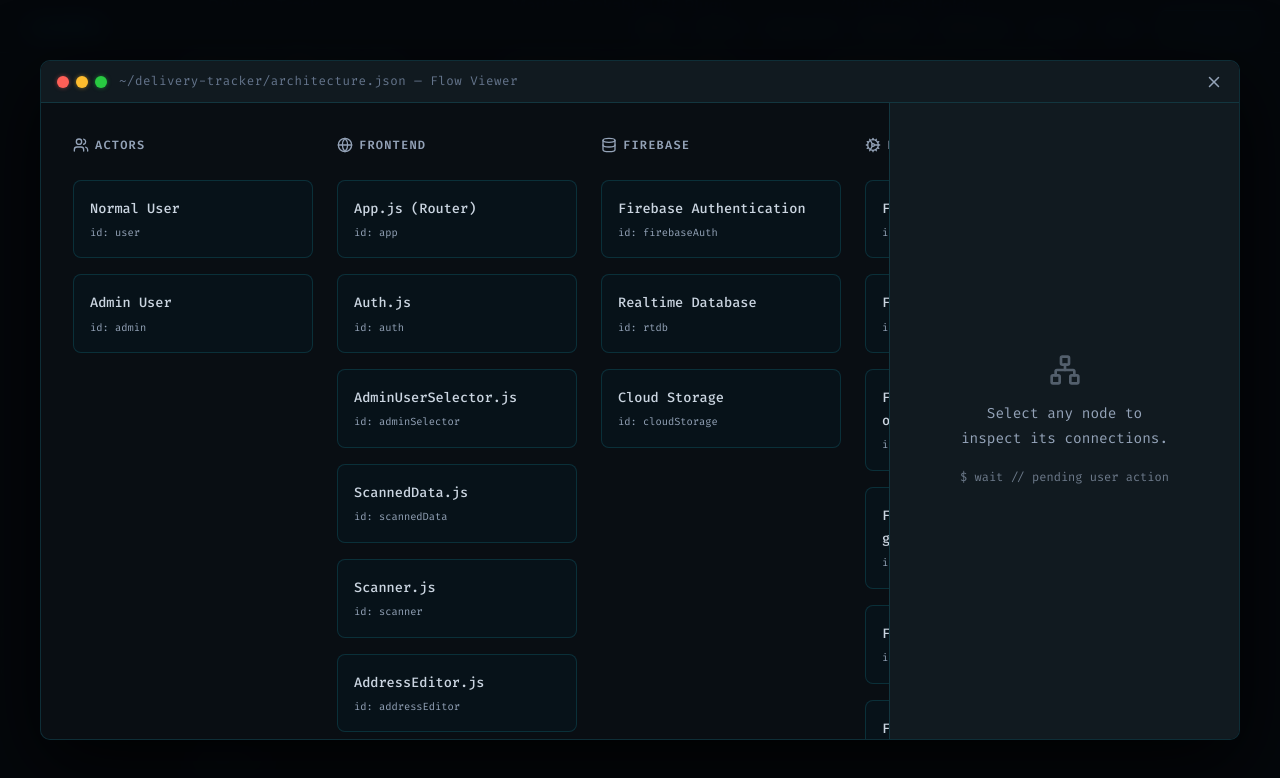
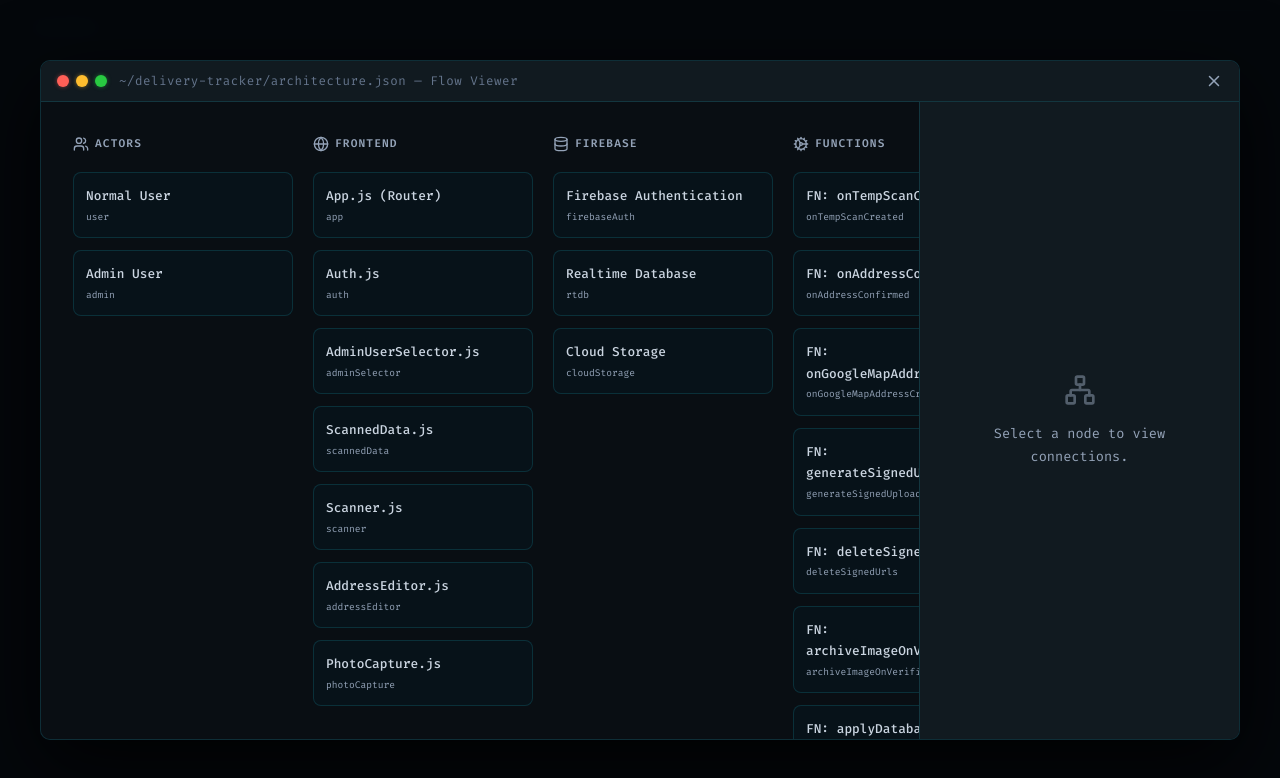
Before and after one commit to PrakEntech/portfolio, a React (Vite) app: page / in a window 1280 px wide. Both pictures are taken after a click on the button "View Architecture". Shown: the part 4560-5338 px from the top of the page. Built offline with nearby package versions, Linux system fonts and the light colour scheme.

Commit message:
Update ArchitectureViewer.jsx

```diff
--- a/src/components/ArchitectureViewer.jsx
+++ b/src/components/ArchitectureViewer.jsx
@@ -1,4 +1,4 @@
-import React, { useState, useMemo, useRef } from 'react';
+import React, { useState, useMemo, useRef, useEffect } from 'react';
 import { X, Network, Database, Server, Users, ArrowRight, Zap, Globe, Cog } from 'lucide-react';
 import architectureData from '../../architecture.json';
 
@@ -14,6 +14,13 @@
 const ArchitectureViewer = ({ isOpen, onClose }) => {
     const [selectedNodeId, setSelectedNodeId] = useState(null);
     const [hoveredNodeId, setHoveredNodeId] = useState(null);
+    const [isMobile, setIsMobile] = useState(typeof window !== 'undefined' ? window.innerWidth < 768 : false);
+
+    useEffect(() => {
+        const handleResize = () => setIsMobile(window.innerWidth < 768);
+        window.addEventListener('resize', handleResize);
+        return () => window.removeEventListener('resize', handleResize);
+    }, []);
 
     const activeNodeId = hoveredNodeId || selectedNodeId;
     const viewerRef = useRef(null);
@@ -55,37 +62,46 @@
     return (
         <div className="arch-modal-overlay" style={{
             position: 'fixed', top: 0, left: 0, right: 0, bottom: 0,
-            backgroundColor: 'rgba(5, 8, 12, 0.95)',
+            backgroundColor: 'rgba(5, 8, 12, 0.98)',
             backdropFilter: 'blur(10px)',
-            zIndex: 1000,
+            zIndex: 2000,
             display: 'flex',
             alignItems: 'center',
             justifyContent: 'center',
-            padding: '2rem'
+            padding: isMobile ? '0' : '2rem'
         }}>
             <div className="terminal-window" style={{
                 width: '100%',
                 maxWidth: '1200px',
-                height: '85vh',
+                height: isMobile ? '100vh' : '85vh',
                 display: 'flex',
                 flexDirection: 'column',
-                boxShadow: '0 25px 80px rgba(0,0,0,0.8)'
+                boxShadow: '0 25px 80px rgba(0,0,0,0.8)',
+                borderRadius: isMobile ? '0' : '10px',
+                border: isMobile ? 'none' : '1px solid var(--border-color)'
             }}>
                 {/* Terminal Header */}
-                <div className="terminal-header" style={{ justifyContent: 'space-between' }}>
+                <div className="terminal-header" style={{
+                    justifyContent: 'space-between',
+                    padding: isMobile ? '0.75rem 1rem' : '0.6rem 1rem'
+                }}>
                     <div style={{ display: 'flex', alignItems: 'center', gap: '12px' }}>
+                        {!isMobile && (
                             <div className="terminal-controls">
                                 <div className="control red" onClick={onClose} style={{ cursor: 'pointer' }} />
                                 <div className="control yellow" />
                                 <div className="control green" />
                             </div>
-                        <span className="terminal-title">~/delivery-tracker/architecture.json — Flow Viewer</span>
+                        )}
+                        <span className="terminal-title" style={{ fontSize: isMobile ? '0.7rem' : '0.78rem' }}>
+                            {isMobile ? 'architecture.json' : '~/delivery-tracker/architecture.json — Flow Viewer'}
+                        </span>
                     </div>
                     <button onClick={onClose} style={{
                         background: 'none', border: 'none', color: 'var(--text-muted)',
                         cursor: 'pointer', outline: 'none', display: 'flex', alignItems: 'center'
                     }}>
-                        <X size={18} />
+                        <X size={isMobile ? 20 : 18} />
                     </button>
                 </div>
 
@@ -93,34 +109,38 @@
                 <div className="terminal-body" style={{
                     flex: 1,
                     display: 'flex',
+                    flexDirection: isMobile ? 'column' : 'row',
                     overflow: 'hidden',
                     padding: 0
                 }}>
-                    {/* Layout Area */}
+                    {/* Layout Area - Always keeps its horizontal scroll nature */}
                     <div className="arch-grid" ref={viewerRef} style={{
-                        flex: 2,
+                        flex: isMobile && selectedNodeId ? '0 0 50%' : '1',
                         display: 'flex',
-                        gap: '1.5rem',
-                        padding: '2rem',
+                        gap: '1.25rem',
+                        padding: isMobile ? '1.5rem 1rem' : '2rem',
                         overflowX: 'auto',
-                        background: 'rgba(8, 12, 16, 0.5)'
+                        overflowY: 'auto',
+                        background: 'rgba(8, 12, 16, 0.5)',
+                        scrollSnapType: isMobile ? 'x mandatory' : 'none'
                     }}>
                         {columns.map(colId => {
                             if (!groupedNodes[colId]) return null;
                             return (
                                 <div key={colId} className="arch-col" style={{
-                                    flex: '0 0 240px',
+                                    flex: isMobile ? '0 0 80%' : '0 0 220px',
                                     display: 'flex',
                                     flexDirection: 'column',
-                                    gap: '1rem'
+                                    gap: '0.75rem',
+                                    scrollSnapAlign: 'start'
                                 }}>
                                     <div style={{
                                         color: 'var(--text-muted)',
-                                        fontSize: '0.75rem',
+                                        fontSize: '0.7rem',
                                         textTransform: 'uppercase',
                                         letterSpacing: '0.1em',
                                         fontWeight: 600,
-                                        marginBottom: '0.5rem',
+                                        marginBottom: '0.4rem',
                                         display: 'flex',
                                         alignItems: 'center',
                                         gap: '6px'
@@ -128,7 +148,6 @@
                                         {ICON_MAP[colId]} {colId}
                                     </div>
                                     {groupedNodes[colId].map(node => {
-                                        // Determine highlight state for CSS
                                         let nodeState = 'normal';
                                         if (activeNodeId) {
                                             if (node.id === activeNodeId) nodeState = 'active';
@@ -140,26 +159,26 @@
                                             <div
                                                 key={node.id}
                                                 className={`arch-node state-${nodeState}`}
-                                                onMouseEnter={() => setHoveredNodeId(node.id)}
-                                                onMouseLeave={() => setHoveredNodeId(null)}
+                                                onMouseEnter={() => !isMobile && setHoveredNodeId(node.id)}
+                                                onMouseLeave={() => !isMobile && setHoveredNodeId(null)}
                                                 onClick={() => handleNodeClick(node.id)}
                                                 style={{
                                                     background: nodeState === 'active' ? 'rgba(34, 211, 238, 0.15)' : 'rgba(8, 20, 28, 0.8)',
                                                     border: `1px solid ${nodeState === 'active' ? 'var(--accent-green)' : 'var(--border-color)'}`,
-                                                    padding: '1rem',
+                                                    padding: '0.75rem',
                                                     borderRadius: '8px',
                                                     cursor: 'pointer',
                                                     transition: 'all 0.2s',
                                                     opacity: nodeState === 'dimmed' ? 0.3 : 1,
                                                     transform: nodeState === 'active' ? 'translateY(-2px)' : 'none',
-                                                    boxShadow: nodeState === 'active' ? '0 0 20px rgba(34, 211, 238, 0.2)' : 'none'
+                                                    boxShadow: nodeState === 'active' ? '0 0 15px rgba(34, 211, 238, 0.2)' : 'none'
                                                 }}
                                             >
-                                                <div style={{ fontSize: '0.85rem', color: nodeState === 'active' ? '#fff' : 'var(--text-body)', fontWeight: 500 }}>
+                                                <div style={{ fontSize: '0.8rem', color: nodeState === 'active' ? '#fff' : 'var(--text-body)', fontWeight: 500 }}>
                                                     {node.label}
                                                 </div>
-                                                <div style={{ fontSize: '0.65rem', color: 'var(--text-muted)', marginTop: '4px', fontFamily: "'Fira Code', monospace" }}>
-                                                    id: {node.id}
+                                                <div style={{ fontSize: '0.6rem', color: 'var(--text-muted)', marginTop: '2px', fontFamily: "'Fira Code', monospace" }}>
+                                                    {node.id}
                                                 </div>
                                             </div>
                                         )
@@ -169,46 +188,58 @@
                         })}
                     </div>
 
-                    {/* Details Sidebar */}
+                    {/* Details Sidebar / Bottom Panel on Mobile */}
                     <div className="arch-sidebar" style={{
-                        flex: '0 0 350px',
-                        borderLeft: '1px solid var(--border-color)',
+                        flex: isMobile ? (selectedNodeId ? '1' : '0') : '0 0 320px',
+                        borderLeft: isMobile ? 'none' : '1px solid var(--border-color)',
+                        borderTop: isMobile ? '1px solid var(--border-color)' : 'none',
                         background: 'var(--terminal-header-bg)',
-                        padding: '2rem',
-                        overflowY: 'auto'
+                        padding: isMobile ? '1.5rem' : '2rem',
+                        overflowY: 'auto',
+                        display: isMobile && !selectedNodeId ? 'none' : 'block'
                     }}>
                         {selectedNode ? (
                             <div>
-                                <div style={{ marginBottom: '2rem' }}>
-                                    <div style={{ color: 'var(--accent-green)', fontFamily: "'Fira Code', monospace", fontSize: '0.75rem', marginBottom: '8px' }}>
+                                <div style={{ marginBottom: '1.5rem', position: 'relative' }}>
+                                    {isMobile && (
+                                        <button
+                                            onClick={() => setSelectedNodeId(null)}
+                                            style={{
+                                                position: 'absolute', right: 0, top: 0, background: 'none', border: 'none', color: 'var(--text-muted)'
+                                            }}
+                                        >
+                                            <X size={16} />
+                                        </button>
+                                    )}
+                                    <div style={{ color: 'var(--accent-green)', fontFamily: "'Fira Code', monospace", fontSize: '0.65rem', marginBottom: '6px' }}>
                                         $ inspect {selectedNode.id}
                                     </div>
-                                    <h3 style={{ fontSize: '1.2rem', color: '#fff', marginBottom: '4px' }}>{selectedNode.label}</h3>
-                                    <div style={{ fontSize: '0.75rem', color: 'var(--text-muted)', textTransform: 'uppercase', letterSpacing: '0.05em' }}>
-                                        Group: {selectedNode.group}
+                                    <h3 style={{ fontSize: '1.1rem', color: '#fff', marginBottom: '2px' }}>{selectedNode.label}</h3>
+                                    <div style={{ fontSize: '0.65rem', color: 'var(--text-muted)', textTransform: 'uppercase' }}>
+                                        {selectedNode.group}
                                     </div>
                                 </div>
 
                                 {outgoing.length > 0 && (
-                                    <div style={{ marginBottom: '2rem' }}>
-                                        <div style={{ fontSize: '0.8rem', color: 'var(--accent-blue)', fontWeight: 600, marginBottom: '1rem', display: 'flex', alignItems: 'center', gap: '6px' }}>
-                                            <ArrowRight size={14} /> Triggers / Sends Data To
+                                    <div style={{ marginBottom: '1.5rem' }}>
+                                        <div style={{ fontSize: '0.75rem', color: 'var(--accent-blue)', fontWeight: 600, marginBottom: '0.75rem', display: 'flex', alignItems: 'center', gap: '6px' }}>
+                                            <ArrowRight size={14} /> Outgoing
                                         </div>
-                                        <div style={{ display: 'flex', flexDirection: 'column', gap: '0.75rem' }}>
+                                        <div style={{ display: 'flex', flexDirection: 'column', gap: '0.5rem' }}>
                                             {outgoing.map((edge, i) => {
                                                 const targetNode = architectureData.nodes.find(n => n.id === edge.to);
                                                 return (
                                                     <div key={i} style={{
                                                         background: 'rgba(34, 211, 238, 0.05)',
-                                                        border: '1px solid rgba(34, 211, 238, 0.15)',
-                                                        padding: '0.75rem',
-                                                        borderRadius: '6px'
+                                                        border: '1px solid rgba(34, 211, 238, 0.1)',
+                                                        padding: '0.6rem',
+                                                        borderRadius: '4px'
                                                     }}>
-                                                        <div style={{ fontSize: '0.75rem', color: 'var(--accent-yellow)', marginBottom: '4px', fontFamily: "'Fira Code', monospace" }}>
+                                                        <div style={{ fontSize: '0.65rem', color: 'var(--accent-yellow)', marginBottom: '3px', fontFamily: "'Fira Code', monospace" }}>
                                                             {edge.label}
                                                         </div>
-                                                        <div style={{ fontSize: '0.85rem', color: '#fff', display: 'flex', alignItems: 'center', gap: '6px' }}>
-                                                            <span>→</span> {targetNode?.label}
+                                                        <div style={{ fontSize: '0.75rem', color: '#eee' }}>
+                                                            → {targetNode?.label}
                                                         </div>
                                                     </div>
                                                 )
@@ -219,24 +250,24 @@
 
                                 {incoming.length > 0 && (
                                     <div>
-                                        <div style={{ fontSize: '0.8rem', color: 'var(--accent-purple)', fontWeight: 600, marginBottom: '1rem', display: 'flex', alignItems: 'center', gap: '6px' }}>
-                                            <Zap size={14} /> Triggered By / Receives From
+                                        <div style={{ fontSize: '0.75rem', color: 'var(--accent-purple)', fontWeight: 600, marginBottom: '0.75rem', display: 'flex', alignItems: 'center', gap: '6px' }}>
+                                            <Zap size={14} /> Incoming
                                         </div>
-                                        <div style={{ display: 'flex', flexDirection: 'column', gap: '0.75rem' }}>
+                                        <div style={{ display: 'flex', flexDirection: 'column', gap: '0.5rem' }}>
                                             {incoming.map((edge, i) => {
                                                 const sourceNode = architectureData.nodes.find(n => n.id === edge.from);
                                                 return (
                                                     <div key={i} style={{
                                                         background: 'rgba(167, 139, 250, 0.05)',
-                                                        border: '1px solid rgba(167, 139, 250, 0.15)',
-                                                        padding: '0.75rem',
-                                                        borderRadius: '6px'
+                                                        border: '1px solid rgba(167, 139, 250, 0.1)',
+                                                        padding: '0.6rem',
+                                                        borderRadius: '4px'
                                                     }}>
-                                                        <div style={{ fontSize: '0.75rem', color: 'var(--accent-yellow)', marginBottom: '4px', fontFamily: "'Fira Code', monospace" }}>
+                                                        <div style={{ fontSize: '0.65rem', color: 'var(--accent-yellow)', marginBottom: '3px', fontFamily: "'Fira Code', monospace" }}>
                                                             {edge.label}
                                                         </div>
-                                                        <div style={{ fontSize: '0.85rem', color: '#fff', display: 'flex', alignItems: 'center', gap: '6px' }}>
-                                                            <span>←</span> {sourceNode?.label}
+                                                        <div style={{ fontSize: '0.75rem', color: '#eee' }}>
+                                                            ← {sourceNode?.label}
                                                         </div>
                                                     </div>
                                                 )
@@ -246,6 +277,7 @@
                                 )}
                             </div>
                         ) : (
+                            !isMobile && (
                                 <div style={{
                                     height: '100%',
                                     display: 'flex',
@@ -256,11 +288,9 @@
                                     textAlign: 'center'
                                 }}>
                                     <Network size={32} style={{ marginBottom: '1rem', opacity: 0.5 }} />
-                                <div style={{ fontSize: '0.9rem' }}>Select any node to<br />inspect its connections.</div>
-                                <div style={{ fontSize: '0.75rem', marginTop: '1rem', opacity: 0.7, fontFamily: "'Fira Code', monospace" }}>
-                                    $ wait // pending user action
+                                    <div style={{ fontSize: '0.85rem' }}>Select a node to view connections.</div>
                                 </div>
-                            </div>
+                            )
                         )}
                     </div>
                 </div>
```
Lines whose indentation alone changed are shown as unchanged.
